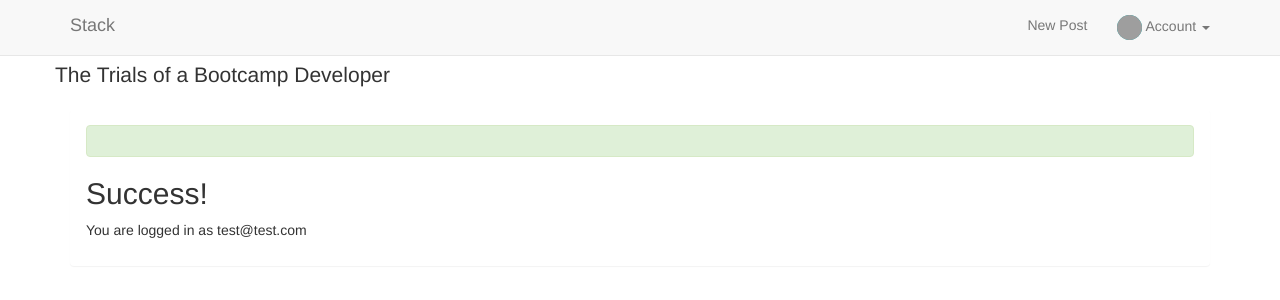
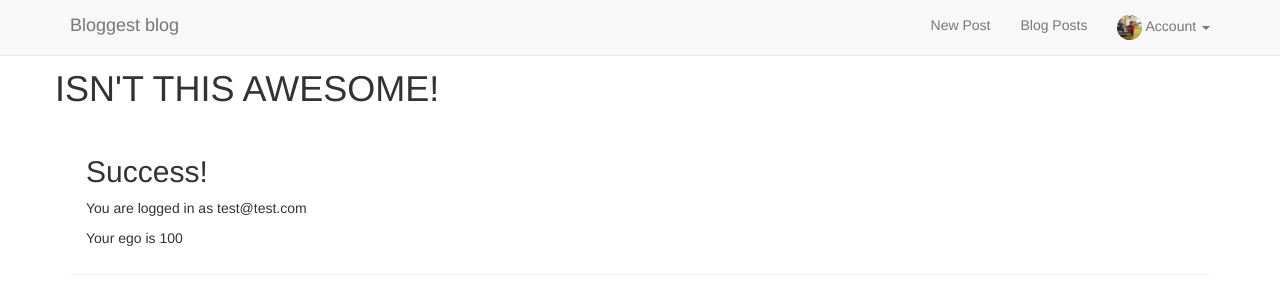
Before and after one commit to aysekubrakupeli/stream-3-end-project, a Django app: page /accounts/profile in a window 1280 px wide. Shown: the top 300 px of the page. Run offline with Django 3.2, Linux system fonts and the light colour scheme; a user stored in the database is signed in; data comes from the database, SQL or seed files in the repository; both versions use the stored data as it was after the commit; some libraries are stand-ins or nearby versions; grey boxes are pictures that could not be loaded.

Commit message:
Added ego points default to profiles

```diff
--- a/accounts/models.py
+++ b/accounts/models.py
@@ -7,6 +7,7 @@
 class UserProfile(models.Model):
     user = models.OneToOneField(User, on_delete=models.CASCADE, related_name="profile")
     image = models.ImageField(upload_to="avatars", blank=True, null=True, default="avatars/anonymous.png")
+    ego = models.IntegerField(default = 100, blank=False)
 
     # def __str__(self):
     #     return self.user
--- a/accounts/templates/profile.html
+++ b/accounts/templates/profile.html
@@ -2,4 +2,5 @@
 {% block content %}
     <h2>Success!</h2>
     <p>You are logged in as {{ user.email }} </p>
+    <p>Your ego is {{ user.profile.ego }} </p>
 {% endblock %}
--- a/accounts/views.py
+++ b/accounts/views.py
@@ -30,7 +30,7 @@
                     next = request.GET['next']
                     return HttpResponseRedirect(next)
                 else:
-                    return redirect(reverse('index'))
+                    return redirect(reverse('profile'))
             else:
                 user_form.add_error(None, "Your username or password are incorrect")
     else:
--- a/blog/templates/viewpost.html
+++ b/blog/templates/viewpost.html
@@ -16,7 +16,7 @@
                         <img src="{{ MEDIA_URL }}{{ post.image }}" style="width: 250px; height: 250px; border-radius: 50%;">
                     {% endif %}
                     <p>{{ post.content }}</p>
-                    <button class="btn btn-default" onclick="location.href='{% url 'main' %}'">Back To Blog</button>
+                    <button class="btn btn-default" onclick="location.href='{% url 'index' %}'">Back To Blog</button>
                     <button class="btn btn-default" onclick="location.href='{% url 'editpost' post.id %}'">Edit</button>
                     <p>{{ post.published_date }} | Views {{ post.views }} | <strong>Tag</strong> {{ post.tag }}</p>
                 </div>
--- a/carebook/urls.py
+++ b/carebook/urls.py
@@ -21,7 +21,7 @@
 
 urlpatterns = [
     url(r'^admin/', admin.site.urls),
-    url(r'^$', blogposts),
+    url(r'^$', blogposts, name="index"),
     url(r'^blog/', include(blog_urls)),
     url(r'^accounts/', include(accounts_urls)),
 ]
--- a/templates/base.html
+++ b/templates/base.html
@@ -2,12 +2,13 @@
 
 <!DOCTYPE html>
 <head>
-    <title>Stack - BootCamp Blog</title>
+    <title>Hackathon Rulers</title>
     <link rel="stylesheet" href="https://cdnjs.cloudflare.com/ajax/libs/bootswatch/3.3.6/cerulean/bootstrap.min.css">
-    <link rel="stylesheet" href="{% static "css/blog.css" %}">
     <script src="https://cdnjs.cloudflare.com/ajax/libs/jquery/3.0.0-alpha1/jquery.min.js"></script>
     <script src="https://cdnjs.cloudflare.com/ajax/libs/twitter-bootstrap/4.0.0-alpha/js/bootstrap.min.js"></script>
+
 </head>
+
 <body>
 <!-- Fixed masthead -->
 <nav class="navbar navbar-masthead navbar-default navbar-fixed-top">
@@ -16,32 +17,35 @@
             <button type="button" class="navbar-toggle collapsed" data-toggle="collapse" data-target="#navbar"
                     aria-expanded="false" aria-controls="navbar">
                 <span class="sr-only">Toggle navigation</span>
-                <span class="icon-bar"></span>
-                <span class="icon-bar"></span>
-                <span class="icon-bar"></span>
             </button>
-            <a class="navbar-brand" href="#">Stack</a>
+            <a class="navbar-brand" href="{% url 'index' %}">Bloggest blog</a>
         </div>
         <div id="navbar" class="navbar-collapse collapse">
             <ul class="nav navbar-nav navbar-right">
                 <li><a href="{% url 'newpost' %}">New Post</a></li>
+                <li><a href="{% url 'index' %}">Blog Posts</a></li>
                 <li class="dropdown">
                     <a href="#" class="dropdown-toggle" data-toggle="dropdown" role="button" aria-haspopup="true"
                        aria-expanded="false">
                        <span>
 
-                           <img src="{{ MEDIA_URL }}"
+                           {% if request.user.is_authenticated %}
+                           <img src="{{ MEDIA_URL }}{{ request.user.profile.image }}"
                                                         style="width:25px; height: 25px; background-color: #12ABB2; color: #ffffff;"
                                                         class="img-circle">
+                            {% endif %}
 
 
                         </span> Account <span class="caret"></span></a>
                     <ul class="dropdown-menu">
-                            <li><a href="#">Profile</a></li>
+                            {% if request.user.is_authenticated %}
+                            <li><a href="{% url 'profile' %}">Profile</a></li>
                             <li role="separator" class="divider"></li>
-                            <li><a href="#">Log Out</a></li>
-                            <li><a href="#">Log In</a></li>
-                            <li><a href="#">Register</a></li>
+                            <li><a href="{% url 'logout' %}">Log Out</a></li>
+                            {% else %}
+                            <li><a href="{% url 'login' %}">Log In</a></li>
+                            <li><a href="{% url 'register' %}">Register</a></li>
+                            {% endif %}
                     </ul>
                 </li>
             </ul>
@@ -53,23 +57,32 @@
 <div id="masthead">
     <div class="container">
         <div class="row">
-            <h1> stack
-                <p id="logo" class="lead">The Trials of a Bootcamp Developer</p>
+            <h1>
+                <p id="logo" class="lead">The Trials of a Hackathon</p>
+
+                <p class="awesome">ISN'T THIS AWESOME!</p>
+
             </h1>
         </div>
     </div>
 </div>
 
+
 <div class="container">
+
     <div class="row">
         <div class="col-md-12">
             <div class="panel">
                 <div class="panel-body">
+                    {% if messages %}
                         <div class="alert alert-success">
                             <div class="messages">
+                                {% for message in messages %}
                                     {{ message }}
+                                {% endfor %}
                             </div>
                         </div>
+                    {% endif %}
 
                     <!--blog entries-->
                     {% block content %}
```
Also changed, not shown: carebook/settings.py (+10 -0 lines), accounts/migrations/0002_userprofile_ego.py (added), db.sqlite3, media/avatars/IMG_2050.JPG (added), media/avatars/IMG_2065.JPG (added), media/avatars/IMG_2066.JPG (added).
